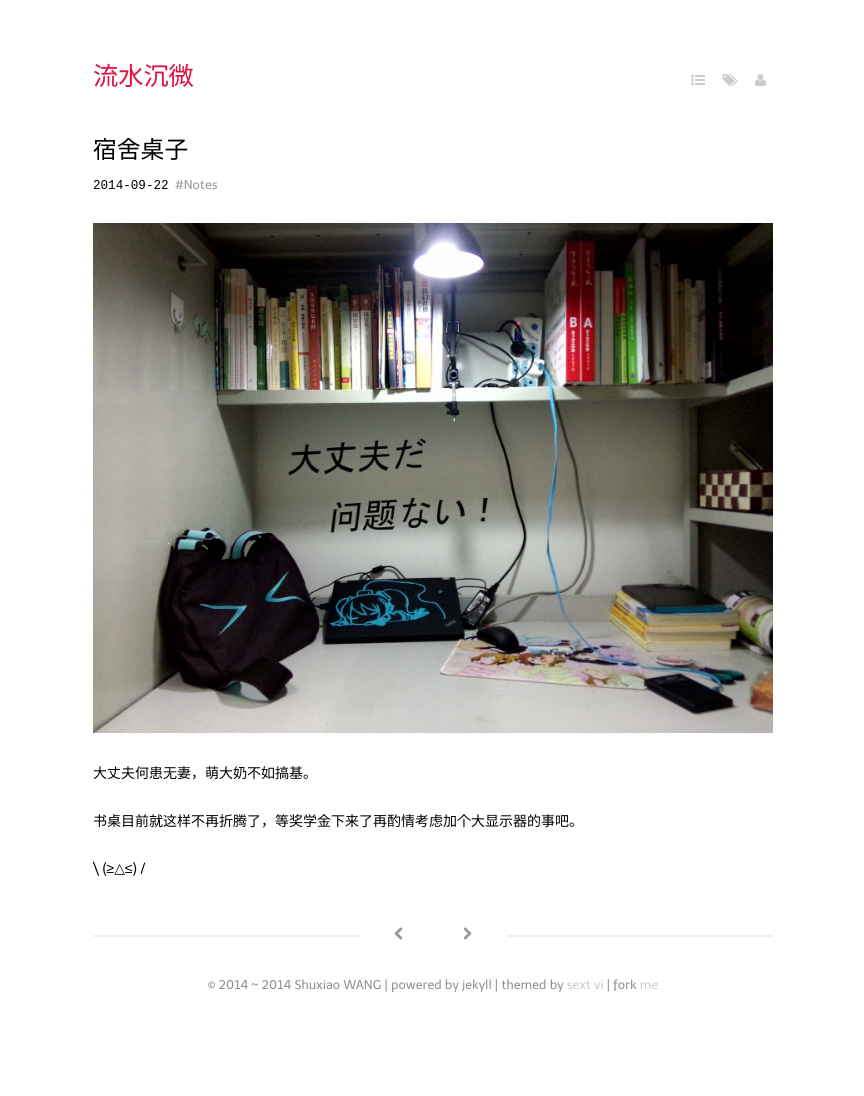
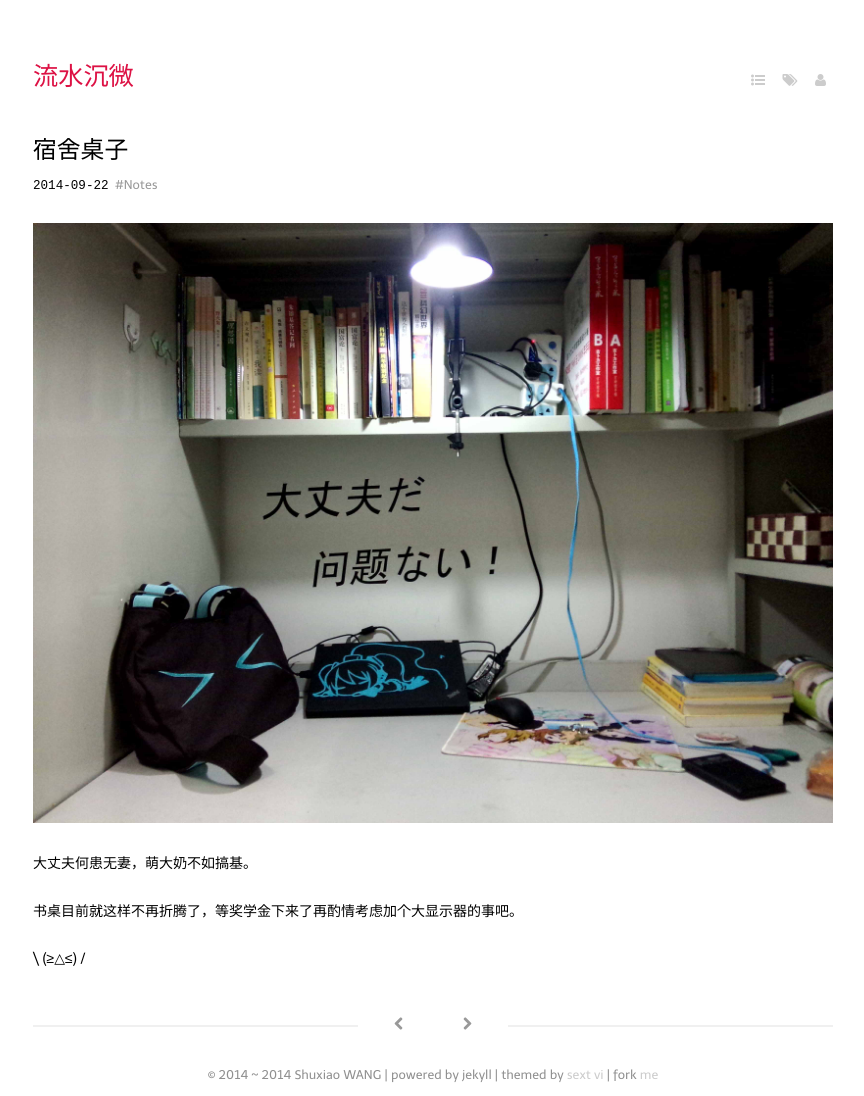
Before and after one commit to keaising/blogs, a Jekyll site: the page built from _posts/2014-09-22-my-desktop-in-dormitory.markdown, in a window 1280 px wide. Shown: the whole page, without its empty margins (207-1071 px from the left). Built offline with Jekyll 4.4.1, drawn with Linux system fonts in a browser that asks for light colours; some web fonts are replaced; Markdown is read by kramdown in place of the engine named in the settings; a script that is not in the unit is left out; before the commit the page ends 1006 px from its top, so only the background shows below that.

Commit message:
change the width of pages from 680 to 800

```diff
--- a/media/css/style.css
+++ b/media/css/style.css
@@ -108,7 +108,7 @@ time {
   font-family: "Ubuntu", monospace; }
 
 header {
-  width: 680px;
+  width: 800px;
   margin: 0 auto;
   text-align: justify;
   margin: 3em auto; }
@@ -139,7 +139,7 @@ header {
       color: #ccc; }
 
 #content {
-  width: 680px;
+  width: 800px;
   margin: 0 auto;
   line-height: 2em; }
   #content .main-listing {
@@ -187,7 +187,7 @@ article {
       color: #999999;
       padding: .25em; }
   article .post img {
-    max-width: 680px;
+    max-width: 800px;
     display: block;
     margin: .5em auto; }
   article .comment {
@@ -226,7 +226,7 @@ article {
     margin-left: 1%; }
 
 footer {
-  width: 680px;
+  width: 800px;
   margin: 0 auto;
   display: block;
   color: #909090;
```
